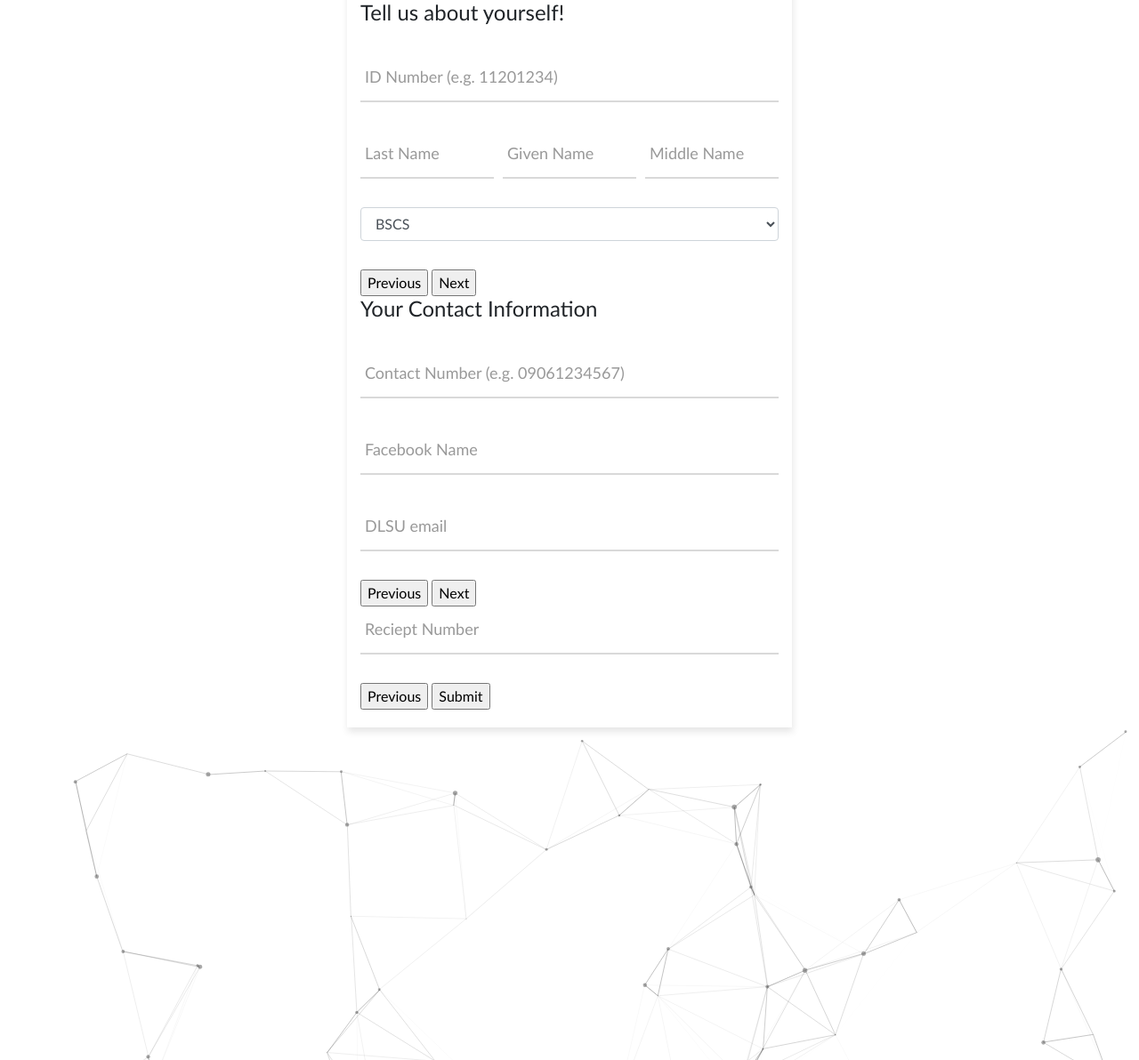
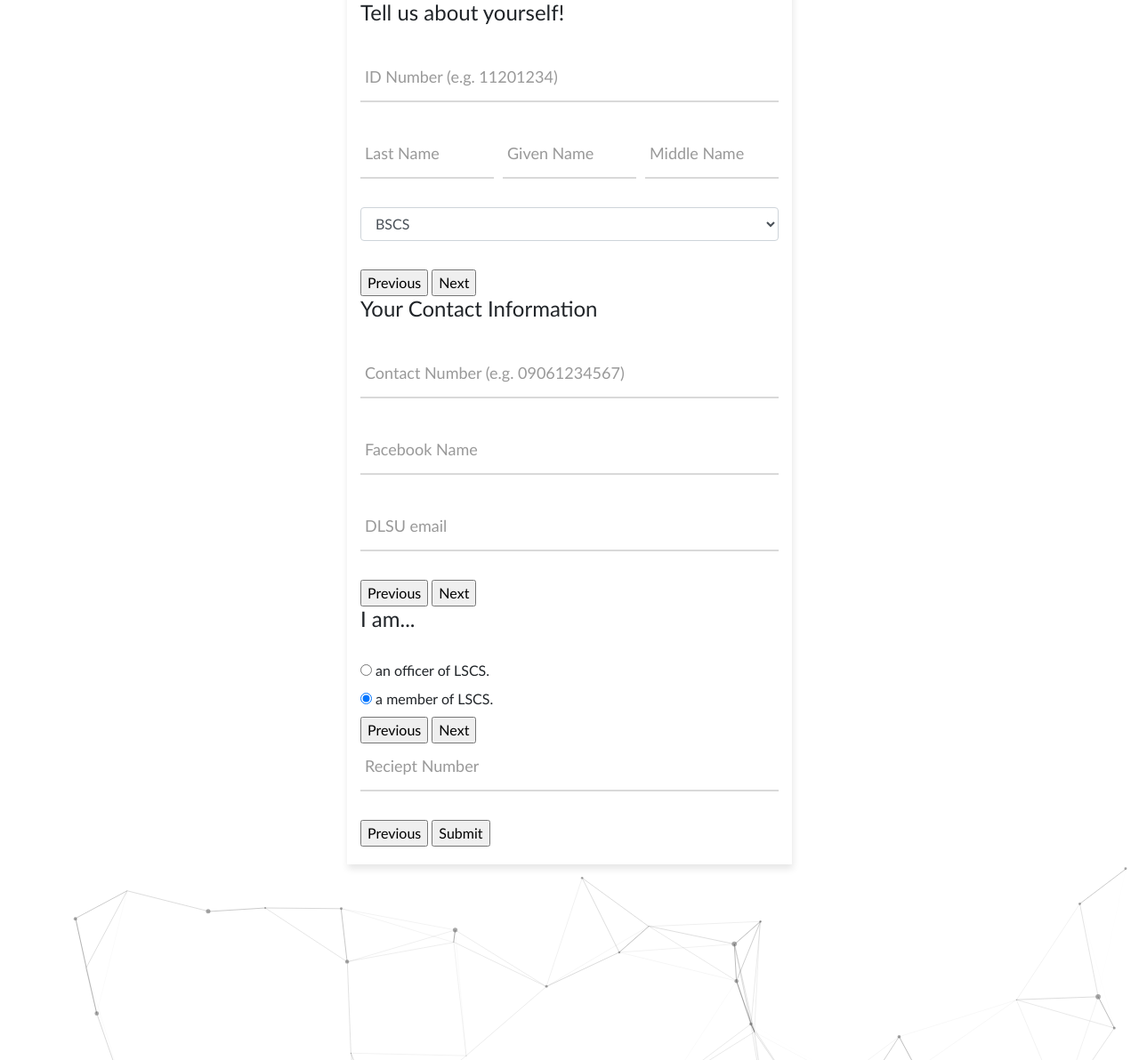
Before and after one commit to XunylYasna/ARW2019, a Node server app: page /register/ in a window 1280 px wide. Shown: the part 20-1212 px from the top of the page at 89% size. Run offline with Node 20, Linux system fonts and the light colour scheme; some libraries are stand-ins or nearby versions.

Commit message:
added radio inputs for officership of members

```diff
--- a/views/register.hbs
+++ b/views/register.hbs
@@ -71,6 +71,24 @@
             </fieldset>
 
             <fieldset>
+                <div class = "radio-btn-container">
+                    <h4 class = "brand title m-b-32">
+                    I am...
+                    </h4>
+                    <div class="radio-btn">
+                        <input type="radio" name="is_officer" id="officer-radio" />
+                        <label for="officer-radio">an officer of LSCS.</label>
+                    </div>
+                    <div class="radio-btn">
+                        <input type="radio" name="is_officer" id="member-radio" checked/>
+                        <label for="member-radio">a member of LSCS.</label>
+                    </div>
+                </div>
+                <input type="button" name="previous" class="previous action-button-previous" value="Previous"/>
+                <input type="button" name="next" class="next action-button" value="Next"/>
+            </fieldset>
+
+            <fieldset>
                 <div class="wrap-input validate-input m-b-32" data-validate="Error msg">
                     <input class="input" type="text" name="receipt_number">
                     <span class="focus-input" data-placeholder="Reciept Number"></span>
```
